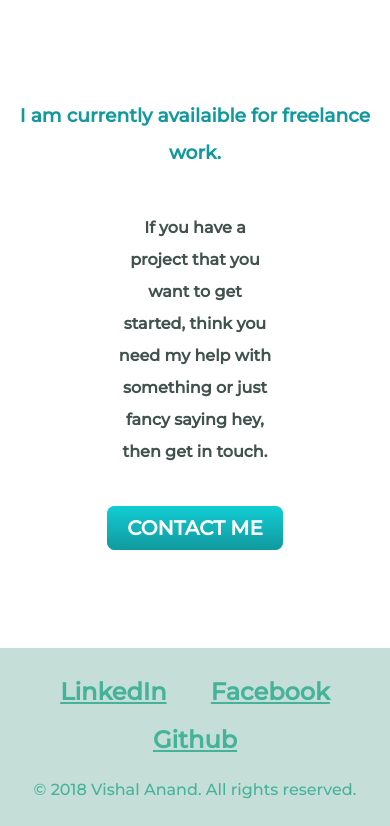
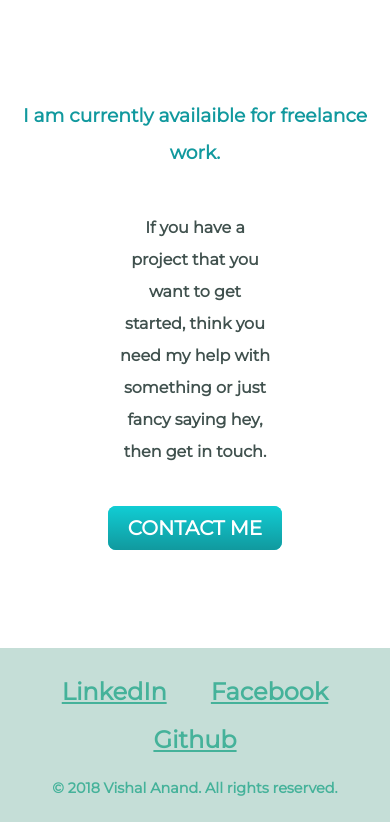
Before and after one commit to ivishalanand/portfolio, a plain HTML site: page index.html in a window 390 px wide. Shown: the part 2871-3697 px from the top of the page. Drawn offline with Linux system fonts and the light colour scheme.

Commit message:
minor UI fixes for mobile version

```diff
--- a/css/style.css
+++ b/css/style.css
@@ -154,8 +154,7 @@ hr {
 .copyright {
     text-align: center;
     color: #45b29a;
-    font-size: 1em;
-    font-weight: 400;
+    font-size: .9rem;
     margin: 0;
     padding: 10px;
   }
--- a/index.html
+++ b/index.html
@@ -6,7 +6,7 @@
   <title>Vishal Anand</title>
   <link rel="stylesheet" href="css/style.css">
   <link rel="icon" href="favicon.ico">
-  <link href="https://fonts.googleapis.com/css2?family=Montserrat:wght@500&family=Sacramento&display=swap" rel="stylesheet">
+  <link href="https://fonts.googleapis.com/css2?family=Montserrat:wght@400&family=Sacramento&display=swap" rel="stylesheet">
 </head>
 
 <body>
```
